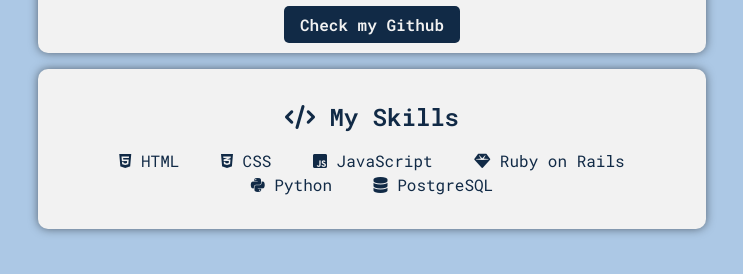
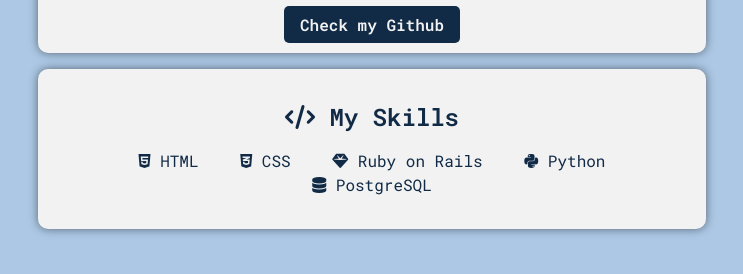
Before and after one commit to pgallardo2018/profile, a plain HTML site: page index.html in a window 1280 px wide. Shown: the part 300-574 px from the top of the page, without its empty margins (268-1011 px from the left). Drawn offline with Linux system fonts and the light colour scheme.

Commit message:
Update index.html

```diff
--- a/index.html
+++ b/index.html
@@ -26,7 +26,6 @@
     <ul>
       <li><i class="fa-brands fa-html5"></i> HTML</li>
       <li><i class="fa-brands fa-css3-alt"></i> CSS</li>
-      <li><i class="fa-brands fa-square-js"></i> JavaScript</li>
       <li><i class="fa-solid fa-gem"></i> Ruby on Rails</li>
       <li><i class="fa-brands fa-python"></i> Python</li>
       <li><i class="fa-solid fa-database"></i> PostgreSQL</li>
```
